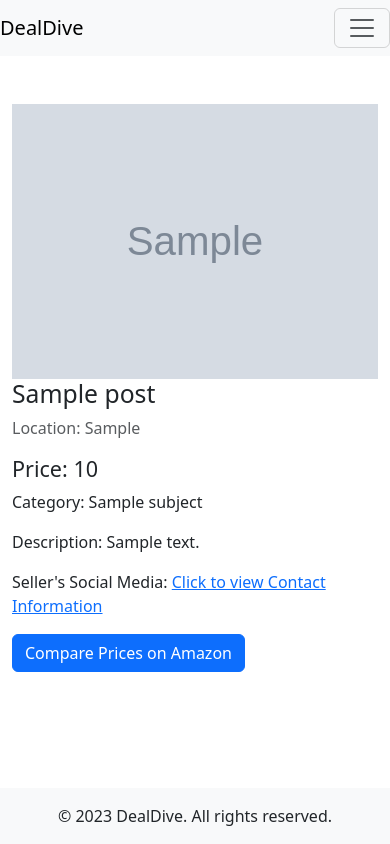
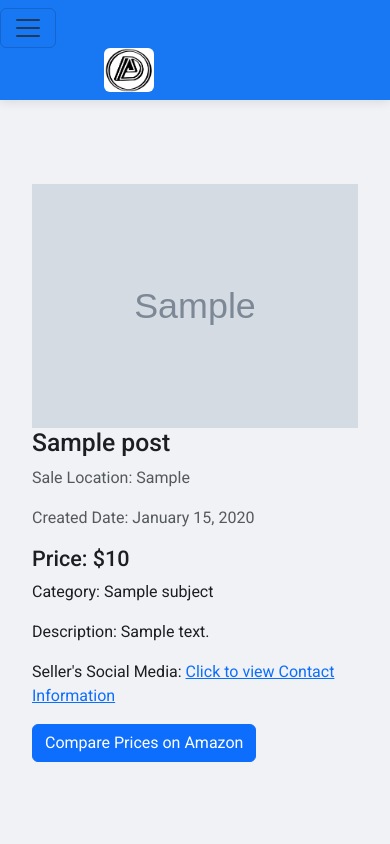
Before and after one commit to samt11345/Deal-Dive, a Node server app: page /post/1 in a window 390 px wide. Run offline with Node 20, Linux system fonts and the light colour scheme; tables that the repository leaves empty hold one stand-in row (values such as "Sample post"); grey boxes marked "Sample" are stand-in pictures; some libraries are stand-ins or nearby versions.

Commit message:
Fixed nav menu to be responsive based on login state, added the dashboard to show created post by user, updated styling on homepage, added date to inspect, updated nav menu styling

```diff
--- a/server.js
+++ b/server.js
@@ -21,7 +21,11 @@ const hbs = exphbs.create({
         return new_str;
       }
       return str;
-    }
+    },
+    formatDate: function (date) {
+      const options = { year: 'numeric', month: 'long', day: 'numeric' };
+      return new Date(date).toLocaleDateString(undefined, options);
+  },
   }
 });
 
--- a/views/Inspect.handlebars
+++ b/views/Inspect.handlebars
@@ -5,8 +5,9 @@
         </div>
         <div class="col-md-6">
             <h2>{{product.title}}</h2>
-            <p class="text-muted">Location: {{product.location}}</p>
-            <h4>Price: {{product.price}}</h4>
+            <p class="text-muted">Sale Location: {{product.location}}</p>
+            <p class="text-muted">Created Date: {{formatDate product.date}}</p>
+            <h4>Price: ${{product.price}}</h4>
             <p>Category: {{product.subject_id}}</p>
             <p>Description: {{product.description}}</p>
             <p>Seller's Social Media: <a href="{{product.contact}}">Click to view Contact Information</a></p>
--- a/views/layouts/main.handlebars
+++ b/views/layouts/main.handlebars
@@ -6,11 +6,19 @@
     <meta name="viewport" content="width=device-width, initial-scale=1.0">
     <title>Welcome to {{siteName}}</title>
     <link href="https://cdn.jsdelivr.net/npm/bootstrap@5.3.0/dist/css/bootstrap.min.css" rel="stylesheet">
+    <link href="https://fonts.googleapis.com/css2?family=Roboto:wght@400;500;700&display=swap" rel="stylesheet">
     <style>
+        /* Global Styles */
         .wrapper {
             display: flex;
             width: 100%;
             align-items: stretch;
+        }
+
+        body {
+            font-family: 'Roboto', sans-serif;
+            background-color: #F0F2F5;
+            color: #1C1E21;
         }
 
         .sidebar {
@@ -19,6 +27,7 @@
             min-height: 100vh;
             background: #f1f1f1;
             padding: 20px 0;
+            border-right: solid black;
         }
 
         .sidebar h2 {
@@ -50,40 +59,86 @@
             color: #fff;
         }
 
+        /* Nav Bar Styles */
+        nav.navbar {
+            background-color: #1877F2;
+            box-shadow: 0 2px 10px rgba(0, 0, 0, 0.1);
+        }
+
+        nav.navbar .nav-link {
+            color: white !important;
+        }
+
+        nav.navbar .nav-link:hover {
+            color: rgba(255, 255, 255, 0.8) !important;
+        }
+
+        /* Main Content Styles */
         .main-content {
+            background-color: #F0F2F5;
+            width: 100%;
             padding: 20px;
-            background: #fff;
-            width: 100%;
+        }
+
+        /* Footer Styles */
+        footer {
+            background-color: #F0F2F5;
+            border-top: 1px solid #ddd;
+            color: #888;
         }
     </style>
 </head>
 
 <body>
     <header>
-        <nav class="navbar navbar-expand-lg navbar-light bg-light">
-            <a class="navbar-brand" href="#">{{siteName}}</a>
+        <nav class="navbar navbar-expand-lg">
             <button class="navbar-toggler" type="button" data-toggle="collapse" data-target="#navbarNav"
                 aria-controls="navbarNav" aria-expanded="false" aria-label="Toggle navigation">
                 <span class="navbar-toggler-icon"></span>
             </button>
             <div class="collapse navbar-collapse" id="navbarNav">
                 <ul class="navbar-nav">
-                    {{#each navItems}}
-                    <li class="nav-item {{#if active}}active{{/if}}">
-                        <a class="nav-link" href={{this.link}}>{{this.text}}</a>
+                    <li class="nav-item">
+                        <a class="nav-link" href="/">Home</a>
                     </li>
-                    {{/each}}
+                    {{#if logged_in}}
+                    <li class="nav-item">
+                        <a class="nav-link" href="/dashboard">Dashboard</a>
+                    </li>
+                    <li class="nav-item">
+                        <a class="nav-link" href="/sellItem">Create a Listing</a>
+                    </li>
+                    <li class="nav-item">
+                        <a class="nav-link" href="/logout">Logout</a>
+                    </li>
+                    {{else}}
+                     <li class="nav-item">
+                        <a class="nav-link" href="/login">Login</a>
+                    </li>
+                     <li class="nav-item">
+                        <a class="nav-link" href="/signup">Signup</a>
+                    </li>
+                    {{/if}}
                 </ul>
+            </div>
+            <div class="container">
+                <div class="your-div mx-auto" style="width: 50%;">
+                    <img class="navbar-logo img-fluid rounded" src="/images/DealDive_Logo.jpg" alt="Deal Dive Logo"
+                        style="width: 50px;">
+                    </a>
+                </div>
             </div>
         </nav>
     </header>
-    <div style="margin-bottom: 60px;">
-        {{{body}}}
+    <div class="container-fluid mt-3">
+        <div class="row">
+            <!-- Main Content -->
+            <div class="col-md-9 main-content">
+                {{{body}}}
+            </div>
+        </div>
     </div>
-    <footer class="fixed-bottom bg-light">
-        <div class="container">
-            <p class="text-center py-3 mb-0">© 2023 {{siteName}}. All rights reserved.</p>
-        </div>
-    </footer>
+
+</body>
 
 </html>
```
Also changed, not shown: views/dashboard.handlebars (+26 -13 lines), views/homepage.handlebars (+2 -5 lines), public/images/DealDive_Logo.jpg (added).
